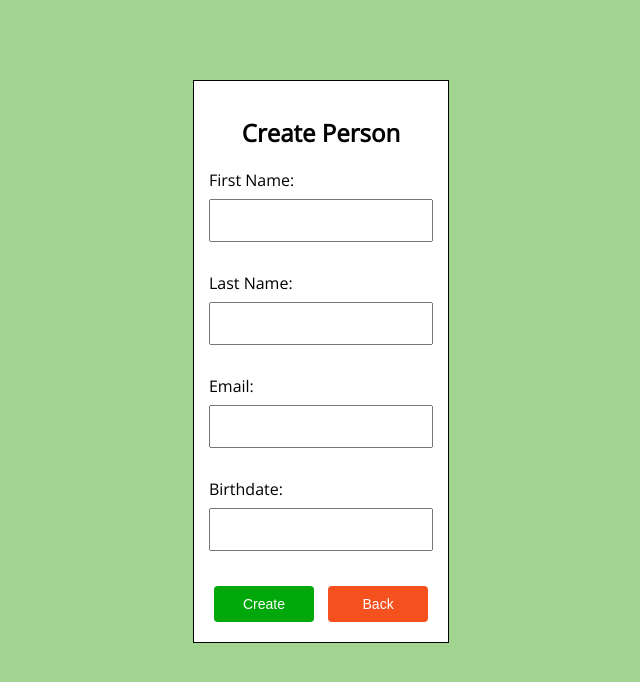
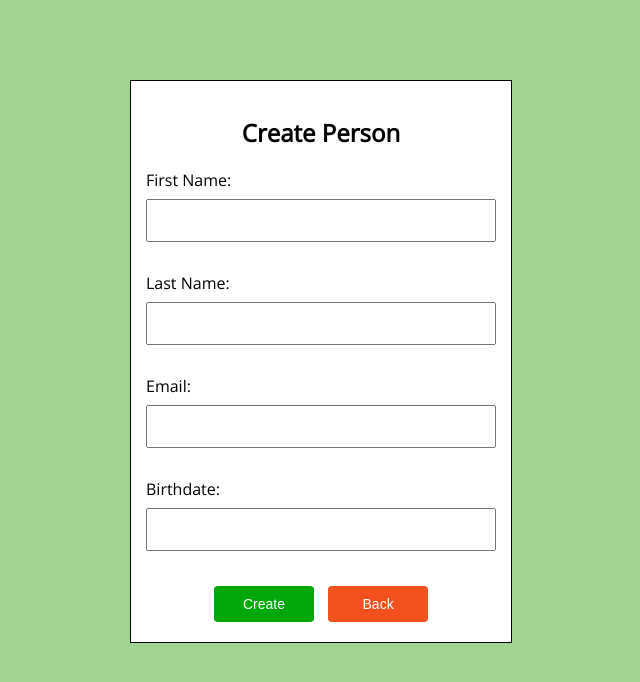
Before and after one commit to remyc95/codeigniter-crud, a CodeIgniter app: page /database/create in a window 1280 px wide. Shown: the top 682 px of the page, without its empty margins (327-967 px from the left). Run offline with CodeIgniter, Linux system fonts and the light colour scheme.

Commit message:
Add files via upload

```diff
--- a/css/styles.css
+++ b/css/styles.css
@@ -54,7 +54,7 @@ button, input[type=submit] {
 }
 
 input[type=text] {
-    width: 100%;
+    width: 350px;
     padding: 12px 20px;
     margin: 8px 0;
     box-sizing: border-box;
```
